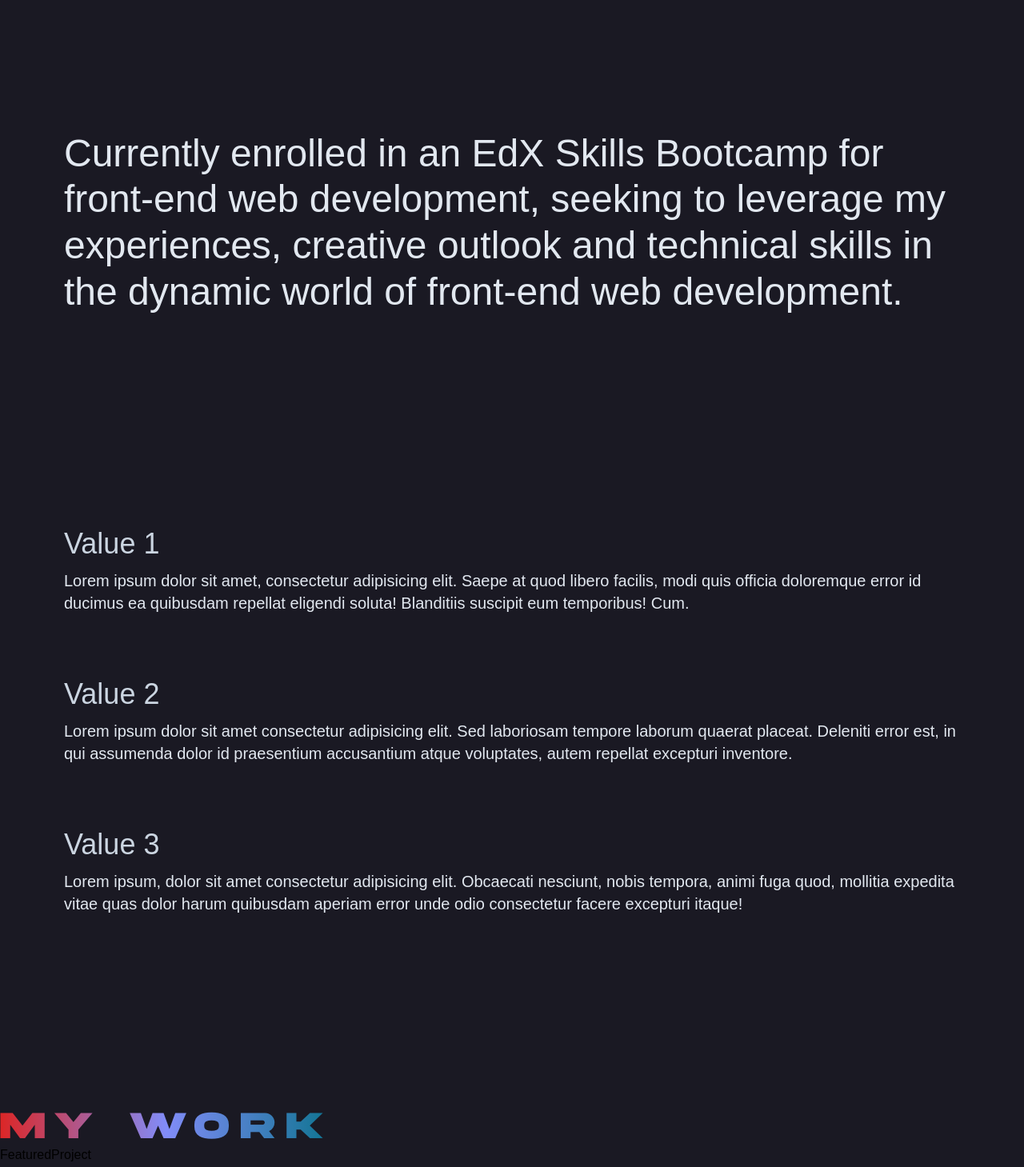
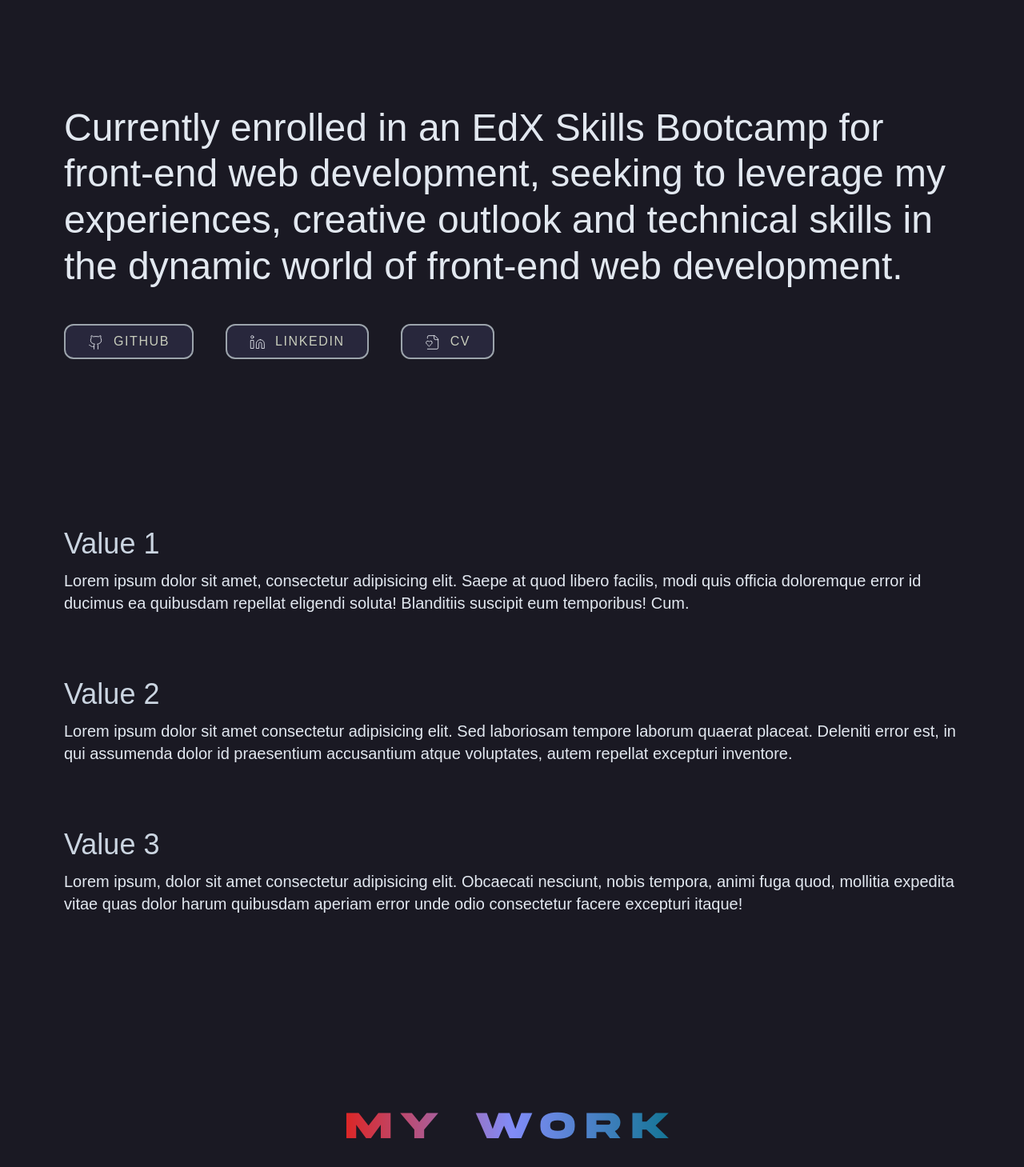
Before and after one commit to jg2002-j/JG-Portfolio, a React (Vite) app: page / in a window 1280 px wide. Shown: the part 1080-2539 px from the top of the page at 80% size. Built offline with nearby package versions, Linux system fonts and the light colour scheme; a web font is replaced by a local one.

Commit message:
added links to aboutme

```diff
--- a/src/components/FeaturedProject.jsx
+++ b/src/components/FeaturedProject.jsx
@@ -1,9 +1,9 @@
-import React from 'react'
+import React from "react";
 
 function FeaturedProject() {
    return (
-	   <div>
-         FeaturedProject
+	   <div className="m-40 mt-20 border-2 rounded-xl min-h-[70vh]">
+
       </div>
    )
 };
--- a/src/pages/AboutMePage.jsx
+++ b/src/pages/AboutMePage.jsx
@@ -1,25 +1,40 @@
 import React from "react";
 import AboutMeBento from "../components/AboutMeBento";
+import { Github, Linkedin, FileHeart } from "lucide-react";
 
 function AboutMePage() {
 	return (
 		<div className="2xl:m-60 my-60 mx-20 max-w-full min-h-dvh flex-col justify-center" id="aboutme">
 			<div className="flex flex-col 2xl:flex-row justify-center items-center min-h-[80vh]">
-				<div className="h-full w-full 2xl:w-3/5">
+				<div className="h-full w-full 2xl:w-3/5 flex flex-col justify-center items-start">
 					<h1 className="text-5xl text-slate-200 text-header pb-11 2xl:pe-[5rem] leading-[1.2]">Currently enrolled in an EdX Skills Bootcamp for front-end web development, seeking to leverage my experiences, creative outlook and technical skills in the dynamic world of front-end web development.</h1>
+					<div className="flex flex-col md:flex-row justify-between items-start md:items-center min-w-[50%]">
+						<a target="_blank" href="https://github.com/jg2002-j" className="px-7 py-2 me-10 mb-5 border-2 border-[#9ca4ac] rounded-xl bg-opacity-35 bg-[#44446c] hover:bg-gradient-to-r from-[#44446c] to-[#5f293b] hover:scale-110 ease-in-out duration-700">
+							<Github className="inline me-3" size={20} strokeWidth={1} color="#f1f5f9" />
+							<span className="mix-blend-difference uppercase tracking-widest text-slate-100">GitHub</span>
+						</a>
+						<a target="_blank" href="https://www.linkedin.com/in/jg2002/" className="px-7 py-2 me-10 mb-5 border-2 border-[#9ca4ac] rounded-xl bg-opacity-35 bg-[#44446c] hover:bg-gradient-to-r from-[#44446c] to-[#5f293b] hover:scale-110 ease-in-out duration-700">
+							<Linkedin className="inline me-3" size={20} strokeWidth={1} color="#f1f5f9" />
+							<span className="mix-blend-difference uppercase tracking-widest text-slate-100">LinkedIn</span>
+						</a>
+						<a target="_blank" href="https://www.dropbox.com/scl/fi/4gv9z3xob5t5hgwjfhzqv/JaiGandhiCV.pdf?rlkey=xpm08pgyqphs5p70iy16c6e6r&dl=0" className="px-7 py-2 me-10 mb-5 border-2 border-[#9ca4ac] rounded-xl bg-opacity-35 bg-[#44446c] hover:bg-gradient-to-r from-[#44446c] to-[#5f293b] hover:scale-110 ease-in-out duration-700">
+							<FileHeart className="inline me-3" size={20} strokeWidth={1} color="#f1f5f9" />
+							<span className="mix-blend-difference uppercase tracking-widest text-slate-100">CV</span>
+						</a>
+					</div>
 				</div>
 				<AboutMeBento />
 			</div>
 			<div className="flex flex-col 2xl:flex-row justify-evenly items-center mt-10 gap-[5rem]">
-				<div className="">
+				<div>
 					<h1 className="font-header text-4xl text-slate-300 mb-3">Value 1</h1>
 					<p className="text-xl text-slate-200">Lorem ipsum dolor sit amet, consectetur adipisicing elit. Saepe at quod libero facilis, modi quis officia doloremque error id ducimus ea quibusdam repellat eligendi soluta! Blanditiis suscipit eum temporibus! Cum.</p>
 				</div>
-				<div className="">
+				<div>
 					<h1 className="font-header text-4xl text-slate-300 mb-3">Value 2</h1>
 					<p className="text-xl text-slate-200">Lorem ipsum dolor sit amet consectetur adipisicing elit. Sed laboriosam tempore laborum quaerat placeat. Deleniti error est, in qui assumenda dolor id praesentium accusantium atque voluptates, autem repellat excepturi inventore.</p>
 				</div>
-				<div className="">
+				<div>
 					<h1 className="font-header text-4xl text-slate-300 mb-3">Value 3</h1>
 					<p className="text-xl text-slate-200">Lorem ipsum, dolor sit amet consectetur adipisicing elit. Obcaecati nesciunt, nobis tempora, animi fuga quod, mollitia expedita vitae quas dolor harum quibusdam aperiam error unde odio consectetur facere excepturi itaque!</p>
 				</div>
--- a/src/pages/ProjectsPage.jsx
+++ b/src/pages/ProjectsPage.jsx
@@ -4,11 +4,13 @@ import Project from "../components/Project";
 
 function ProjectsPage() {
    return (
-	   <div className="h-dvh" id="projects">
-         <h1 className="font-title tracking-[0.7rem] text-5xl bg-gradient-to-r from-red-600 via-indigo-400 to-cyan-700 text-transparent bg-clip-text inline-block">My Work</h1>
+      <>
+         <div className="h-dvh flex flex-col justify-start items-center" id="projects">
+            <h1 className="font-title tracking-[0.7rem] text-5xl bg-gradient-to-r from-red-600 via-indigo-400 to-cyan-700 text-transparent bg-clip-text inline-block">My Work</h1>
+         </div>
          <FeaturedProject />
          <Project />
-      </div>
+      </>
    )
 };
 
```
Also changed, not shown: src/components/project.jsx (+7 -1 lines).
